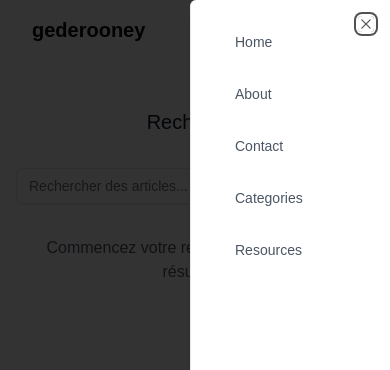
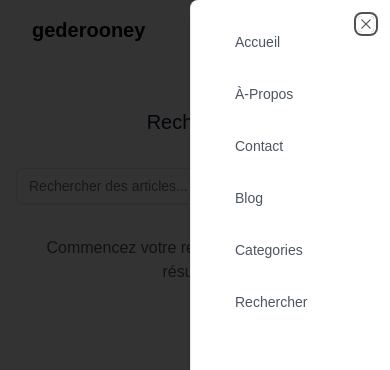
Before and after one commit to phungvansyhb/next-strapi-blog, a Next.js app: page /recherche in a window 390 px wide. Both pictures are taken after a click on the button "Menu". Shown: the top 370 px of the page. Built offline with nearby package versions, Linux system fonts and the light colour scheme.

Commit message:
fix mobil menu

```diff
--- a/src/components/Header.tsx
+++ b/src/components/Header.tsx
@@ -23,13 +23,13 @@ const NavItems = React.forwardRef<
       href="/"
       className="text-sm text-gray-600 hover:text-gray-900 dark:text-gray-400 dark:hover:text-white transition-colors px-5 py-2"
     >
-      Home
+      Accueil
     </Link>
     <Link
       href="/a-propos"
       className="text-sm text-gray-600 hover:text-gray-900 dark:text-gray-400 dark:hover:text-white transition-colors px-5 py-2"
     >
-      About
+      À-Propos
     </Link>
     <Link
       href="/contact"
@@ -38,16 +38,22 @@ const NavItems = React.forwardRef<
       Contact
     </Link>
     <Link
+      href="/blog"
+      className="text-sm text-gray-600 hover:text-gray-900 dark:text-gray-400 dark:hover:text-white transition-colors px-5 py-2"
+    >
+      Blog
+    </Link>
+    <Link
       href="/categorie"
       className="text-sm text-gray-600 hover:text-gray-900 dark:text-gray-400 dark:hover:text-white transition-colors px-5 py-2"
     >
       Categories
     </Link>
     <Link
-      href="/resources"
+      href="/recherche"
       className="text-sm text-gray-600 hover:text-gray-900 dark:text-gray-400 dark:hover:text-white transition-colors px-5 py-2"
     >
-      Resources
+      Rechercher
     </Link>
   </div>
 ));
@@ -120,7 +126,7 @@ export default function Header() {
               </SheetTrigger>
               <SheetContent
                 side="right"
-                className="w-[200px] rounded-tl-md rounded-bl-md"
+                className="w-[200px] rounded-tl-lg rounded-bl-lg"
               >
                 <SheetTitle className="sr-only">Menu</SheetTitle>
                 <NavItems />
@@ -135,7 +141,7 @@ export default function Header() {
               Blog
             </Link>
             <Link
-              href="/categorie"
+              href="/categories"
               className="text-sm text-gray-600 hover:text-gray-900 dark:text-gray-400 dark:hover:text-white transition-colors px-5 py-2"
             >
               Categories
```
